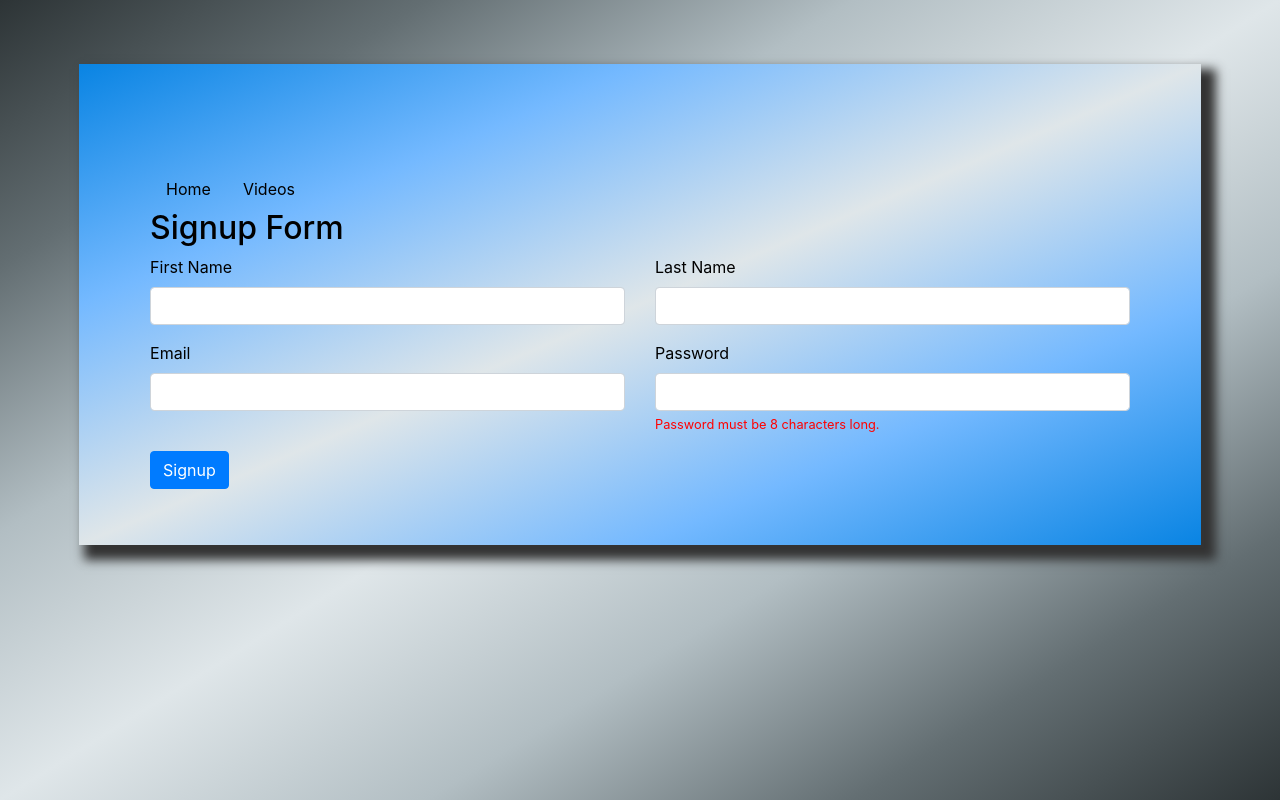
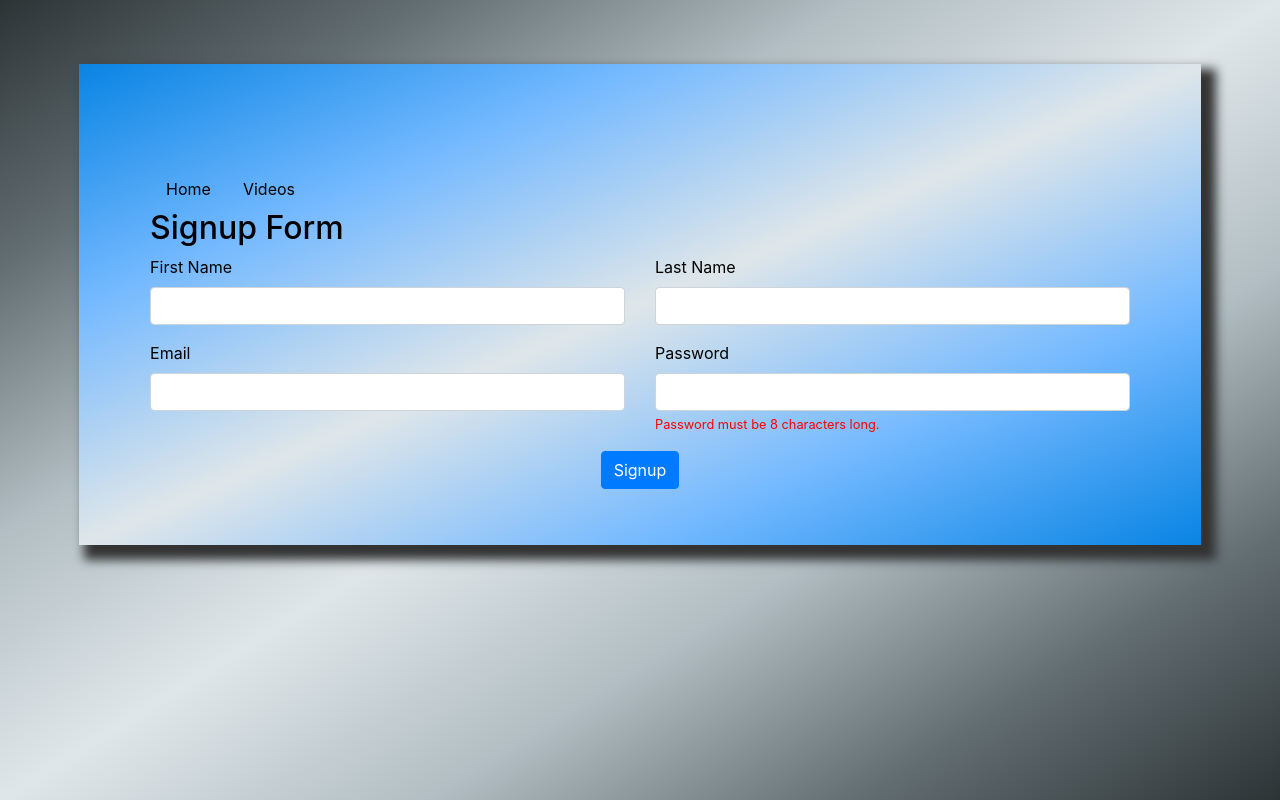
Before and after one commit to jgarcia4444/StocksCenter, a React (Create React App) app in the folder frontend/: page /signup in a window 1280 px wide. Built offline with nearby package versions, Linux system fonts and the light colour scheme.

Commit message:
refactored the signuup page container to break down the attemptToSignup function.

```diff
--- a/frontend/src/components/auth/signup/SignupForm.js
+++ b/frontend/src/components/auth/signup/SignupForm.js
@@ -41,7 +41,11 @@ const SignupForm = (props) => {
                         </div>
                     </div>
                 </div>
-                <button type="submit" className="btn btn-primary">Signup</button>
+                <div className="row text-center">
+                    <div className="col-12">
+                        <button type="submit" className="btn btn-primary">Signup</button>
+                    </div>
+                </div>
             </form>
         </div>
     )
--- a/frontend/src/components/auth/signup/SignupPageContainer.js
+++ b/frontend/src/components/auth/signup/SignupPageContainer.js
@@ -22,14 +22,15 @@ class SignupPageContainer extends Component {
             this.setState({
                 ...this.state,
                 [e.target.name]: e.target.value,
-                passwordNoteColor: "green"
+                passwordNoteColor: "green",
+                passwordValid: true
             })
         } else {
             this.setState({
                 ...this.state,
                 [e.target.name]: e.target.value,
                 passwordNoteColor: "red",
-                passwordValid: true
+                passwordValid: false
             })
         }
     }
@@ -44,25 +45,9 @@ class SignupPageContainer extends Component {
         return newUser
     }
 
-    attemptToSignup = () => {
-        if (this.state.password.length < 8) {
-            this.setState({
-                ...this.state,
-                passwordValid: false
-            })
-        } else {
-            let fetchUrl = "http://localhost:3000/signup"
-            let newUser = this.createUserFromState()
-            let body = JSON.stringify(newUser)
-            let options = {
-                method: "POST",
-                headers: {
-                    'Content-Type': 'application/json',
-                    'Accept': 'application/json'
-                },
-                body: body
-            }
-            fetch(fetchUrl, options)
+    postToBackendToSignup = (options) => {
+        let fetchUrl = "http://localhost:3000/signup"
+        fetch(fetchUrl, options)
                 .then(res => res.json())
                 .then(json => {
                     if (json.user.id) {
@@ -80,7 +65,27 @@ class SignupPageContainer extends Component {
                             errorMessages: json
                         })
                     }
-                })
+            })
+    }
+
+    attemptToSignup = () => {
+        if (this.state.password.length < 8) {
+            this.setState({
+                ...this.state,
+                passwordValid: false
+            })
+        } else {
+            let newUser = this.createUserFromState()
+            let body = JSON.stringify(newUser)
+            let options = {
+                method: "POST",
+                headers: {
+                    'Content-Type': 'application/json',
+                    'Accept': 'application/json'
+                },
+                body: body
+            }
+            this.postToBackendToSignup(options)
         }
 
     }
@@ -99,7 +104,7 @@ class SignupPageContainer extends Component {
                 <div className="Home">
                     {this.state.errorMessages ? <p>Email { this.state.errorMessages.email[0] }</p> : null}
                     {this.state.passwordValid === false ? <p>Password must be {8 - this.state.password.length} character{this.state.password.length < 7 ? "s" : ""} longer </p> : null}
-                    <SignupForm passwordNoteColor={this.state.passwordNoteColor} handleFormSubmit={(e) => this.handleSubmit(e)} handleInputChange={(e) => this.handleInputChange(e)} />
+                    <SignupForm passwordNoteColor={this.state.passwordNoteColor} handleFormSubmit={this.handleSubmit} handleInputChange={this.handleInputChange} />
                 </div>
             )
         }
```
